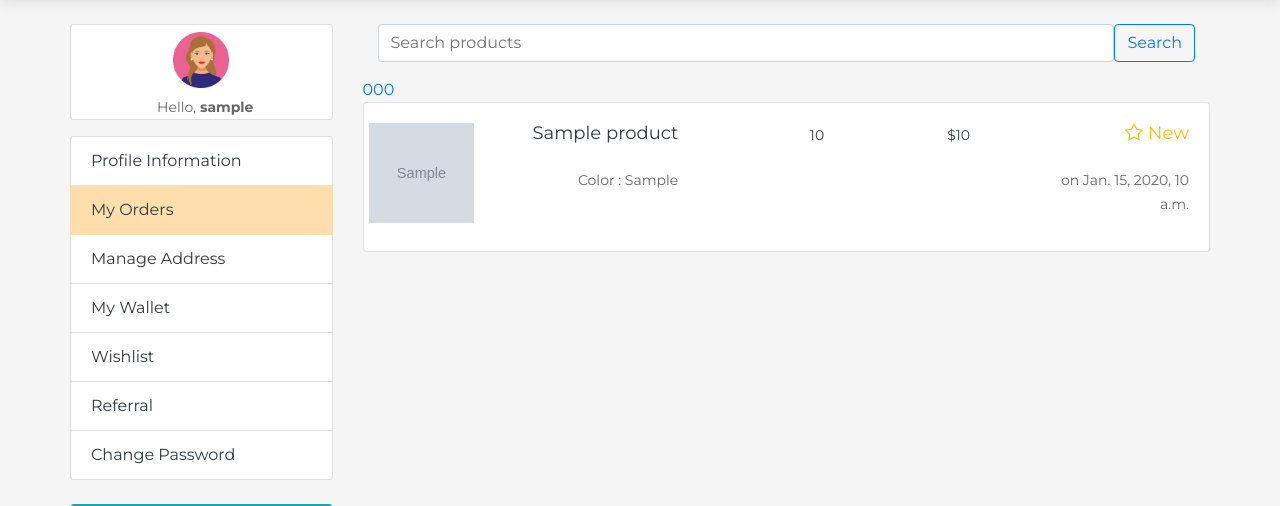
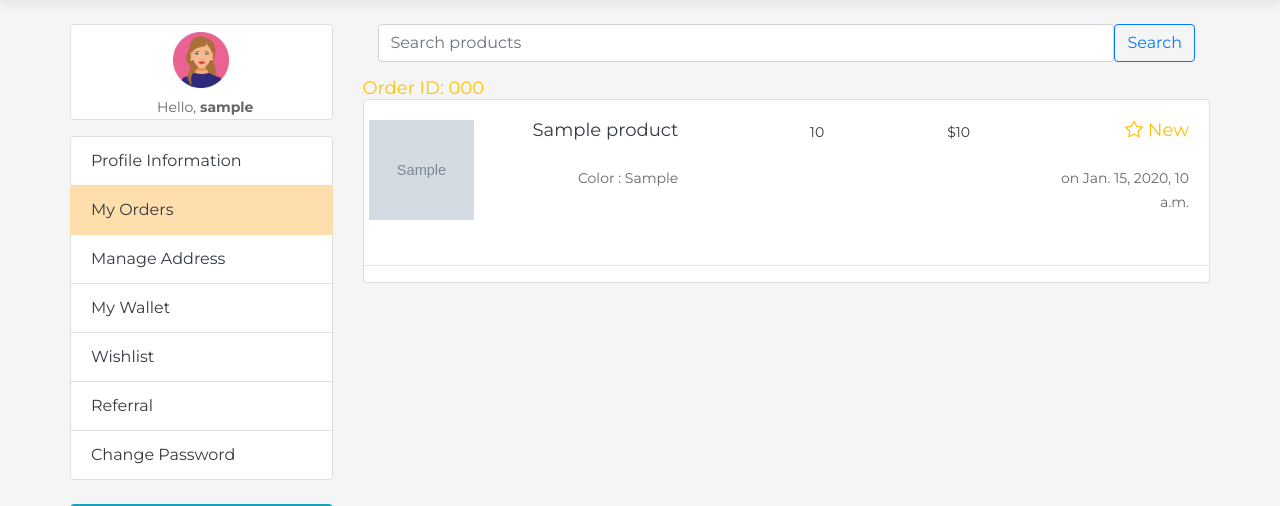
Before and after one commit to fasnap/GlamMartProject, a Django app: page /users/my_orders/ in a window 1280 px wide. Shown: the part 122-628 px from the top of the page. Run offline with Django 5.2, Linux system fonts and the light colour scheme; a user stored in the database is signed in; tables that the repository leaves empty hold one stand-in row (values such as "Sample post"); grey boxes marked "Sample" are stand-in pictures; some libraries are stand-ins or nearby versions.

Commit message:
my orders page added wrapper for same orders

```diff
--- a/glammart/settings.py
+++ b/glammart/settings.py
@@ -110,6 +110,7 @@ DATABASES = {
 }
 
 
+
 # Password validation
 # https://docs.djangoproject.com/en/5.0/ref/settings/#auth-password-validators
 
--- a/templates/glam_user/my_orders.html
+++ b/templates/glam_user/my_orders.html
@@ -22,25 +22,28 @@ body{
                         <button class="btn btn-outline-primary" type="submit">Search</button>
                     </form>
                 </div>
-                {% if ordered_products %}
-                    {% for ordered_product in ordered_products %}
+                {% if grouped_orders %}
+                    {% for order_number, products in grouped_orders.items %}
                     <div class="row mt-3">
-                        <div class="col-md-12"><a href="{% url 'order-detail' ordered_product.order.order_number %}">{{ordered_product.order.order_number}}
+                        <div class="col-md-12">
+                            <a href="{% url 'order-detail' order_number %}">
+                                <h5 class="text-warning">Order ID: {{ order_number }}</h5>
                                 <div class="card">
+                                    {% for product in products %}
                                     <div class="row">
                                         <div class="col-lg-2">
                                             <div class="card-body text-left">
                                                 <div class="row">
-                                                <img src="{{ordered_product.product.product_image1.url}}" class="img-fluid" style="height: 100px; width: auto;" alt="Order Success">
+                                                    <img src="{{product.product.product_image1.url}}" class="img-fluid" style="height: 100px; width: auto;" alt="No image">
                                                 </div>
                                             </div>
                                         </div>
                                         <div class="col-lg-3">
                                             <div class="card-body text-right">
-                                            <h5 class="mb-4 text-dark">{{ordered_product.product.product_name}}</h5>
+                                                <h5 class="mb-4 text-dark">{{product.product.product_name}}</h5>
                                                 <p>
-                                                {% if ordered_product.variations.all %}
-                                                    {% for item in ordered_product.variations.all %}
+                                                    {% if product.variations.all %}
+                                                        {% for item in product.variations.all %}
                                                         {{ item.variation_category | capfirst }} : {{item.variation_value | capfirst}} <br>
                                                         {% endfor %}
                                                     {% endif %}
@@ -50,34 +53,36 @@ body{
                                         </div>
                                         <div class="col-lg-2">
                                             <div class="card-body text-right">
-                                            <p class="text-dark">{{ordered_product.quantity}}</p>
+                                                <p class="text-dark">{{product.quantity}}</p>
                                             </div>
                                         </div>
                                         <div class="col-lg-2">
                                             <div class="card-body text-right">
-                                            <p class="text-dark">${{ordered_product.product_price}}</p>
+                                                <p class="text-dark">${{product.product_price}}</p>
                                             </div>
                                         </div>
                                         <div class="col-lg-3">
                                             <div class="card-body text-right">
-                                            {% if ordered_product.order.status == 'Ordered' %}
+                                                {% if product.order.status == 'Ordered' %}
                                                     <h5 class="mb-4 text-primary"><i class="bi bi-box text-ordered"></i> Ordered</h5>
-                                            {% elif ordered_product.order.status == 'Cancelled' %}
+                                                {% elif product.order.status == 'Cancelled' %}
                                                     <h5 class="mb-4 text-danger"><i class="bi bi-exclamation-lg text-cancelled"></i> Cancelled</h5>
-                                            {% elif ordered_product.order.status == 'Shipped' %}
+                                                {% elif product.order.status == 'Shipped' %}
                                                     <h5 class="mb-4 text-info"><i class="bi bi-truck text-shipped"></i> Shipped</h5>
-                                            {% elif ordered_product.order.status == 'Delivered' %}
+                                                {% elif product.order.status == 'Delivered' %}
                                                     <h5 class="mb-4 text-success"><i class="bi bi-check-circle text-delivered"></i> Delivered</h5>
-                                            {% elif ordered_product.order.status == 'New' %}
+                                                {% elif product.order.status == 'New' %}
                                                     <h5 class="mb-4 text-warning"><i class="bi bi-star text-new"></i> New</h5>
-                                            {% elif ordered_product.order.status == 'Returned' %}
+                                                {% elif product.order.status == 'Returned' %}
                                                     <h5 class="mb-4 text-danger"><i class="bi bi-arrow-clockwise text-new"></i> Returned</h5>
                                                 {% endif %}
-                                            <p>on {{ordered_product.order.updated_at}}</p>
+                                                <p>on {{product.order.updated_at}}</p>
                                             </div>
                                         </div>
+                                    </div><hr>
+                                    {% endfor %}
                                 </div>
-                            </div></a>
+                            </a>
                         </div>
                     </div> <!-- row.// -->
                     {% endfor %}
--- a/users/views.py
+++ b/users/views.py
@@ -13,6 +13,7 @@ from django.db.models import Q
 from django.contrib.auth.decorators import login_required
 from django.core.paginator import EmptyPage, PageNotAnInteger, Paginator
 from django.views.decorators.csrf import csrf_exempt
+from collections import defaultdict
 
 # Admin view all users
 @login_required(login_url='admin-login')
@@ -84,8 +85,15 @@ def my_orders(request):
         ).order_by('-created_at')
     else:
         ordered_products=OrderProduct.objects.filter(user=request.user, ordered=True).order_by('-created_at')
+    grouped_orders = {}
+    for product in ordered_products:
+        order_number=product.order.order_number
+        if order_number not in grouped_orders:
+            grouped_orders[order_number]=[]
+        grouped_orders[order_number].append(product)
     context={
         'ordered_products':ordered_products,
+        'grouped_orders':grouped_orders,
     }
     return render(request,'glam_user/my_orders.html', context)
 
```
Also changed, not shown: orders/views.py (+4 -4 lines). Lines whose indentation alone changed are shown as unchanged.
